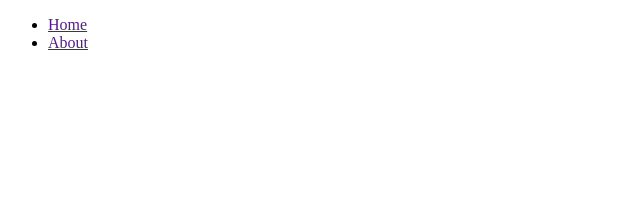
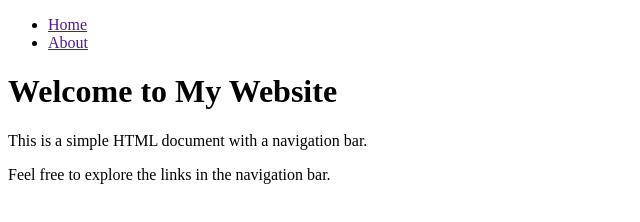
Before and after one commit to Abdul-Carrim/PRG-301, a plain HTML site: page index.html in a window 1280 px wide. Shown: the whole page, without its empty margins (0-640 px from the left). Drawn offline with Linux system fonts and the light colour scheme.

Commit message:
added main section with one three paragraphs

```diff
--- a/index.html
+++ b/index.html
@@ -12,5 +12,10 @@
             <li><a href="">About</a></li>
         </ul>
     </nav>
+    <main>
+        <h1>Welcome to My Website</h1>
+        <p>This is a simple HTML document with a navigation bar.</p>
+        <p>Feel free to explore the links in the navigation bar.</p>
+    </main>
 </body>
 </html>
```
